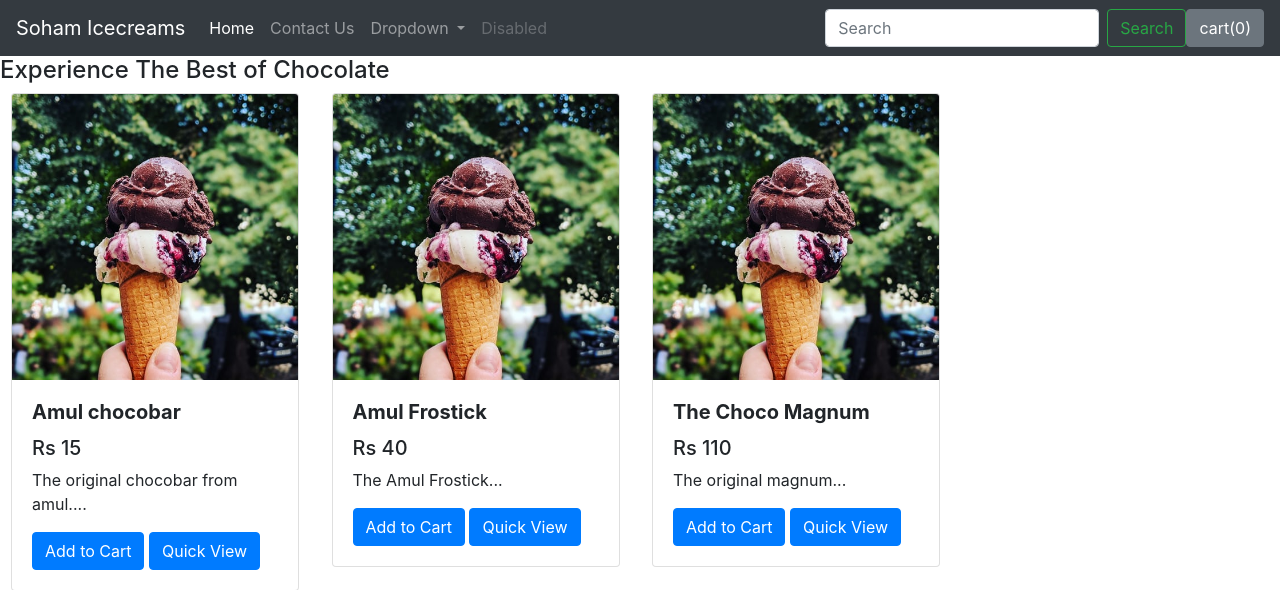
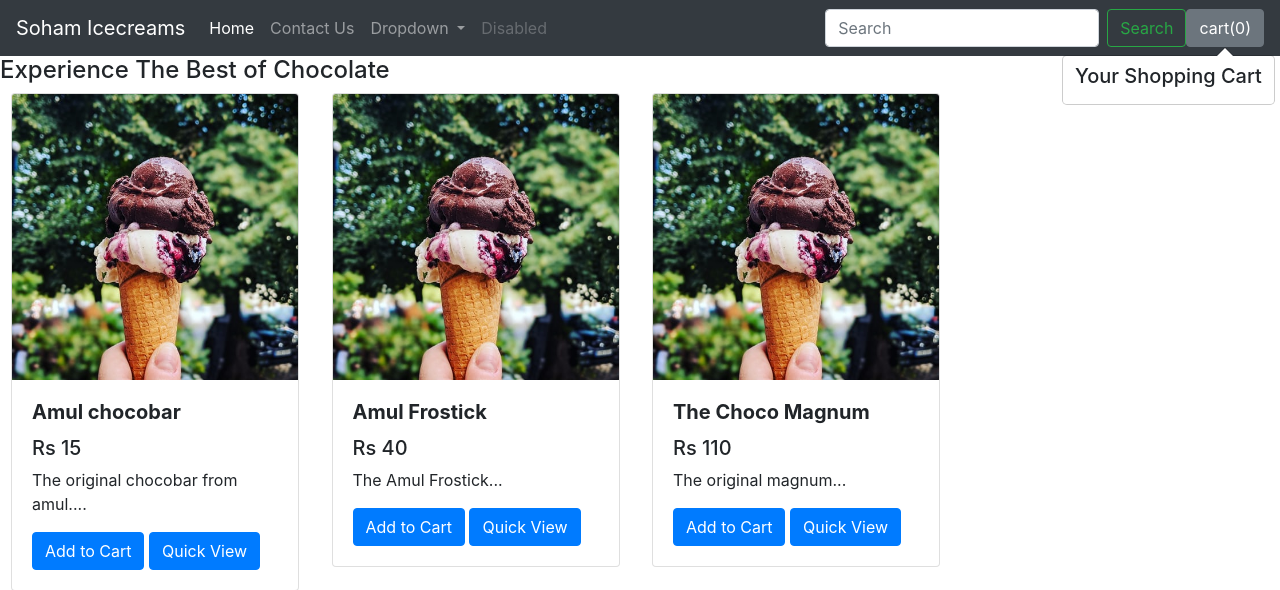
Before and after one commit to nandysoham/icecream, a Django app: page /shop in a window 1280 px wide. Shown: the top 590 px of the page. Run offline with Django 3.2, Linux system fonts and the light colour scheme; data comes from the database, SQL or seed files in the repository; some libraries are stand-ins or nearby versions.

Commit message:
my first changes

```diff
--- a/templates/shop_basic.html
+++ b/templates/shop_basic.html
@@ -16,7 +16,7 @@
   <body>
 
     <nav class="navbar navbar-expand-lg navbar-dark bg-dark">
-  <a class="navbar-brand" href="#">Soham Icecreams</a>
+  <a class="navbar-brand" href="/">Soham Icecreams</a>
   <button class="navbar-toggler" type="button" data-toggle="collapse" data-target="#navbarSupportedContent" aria-controls="navbarSupportedContent" aria-expanded="false" aria-label="Toggle navigation">
     <span class="navbar-toggler-icon"></span>
   </button>
--- a/templates/shop_index.html
+++ b/templates/shop_index.html
@@ -70,10 +70,12 @@
             <div class="card" style="width: 18rem;">
               <img src="/static/photos/icecream.jpg" class="card-img-top" alt="...">
               <div class="card-body">
-                <h5 class="card-title"><strong>{{i.pname}}</strong></h5>
-                <h5 class="card-price">Rs {{i.pprice}}</h5>
+                <h5 class="card-title" id="namepr{{i.id}}"><strong>{{i.pname}}</strong></h5>
+                <h5 class="card-price" id="pricepr{{i.id}}">Rs {{i.pprice}}</h5>
+                <!-- ########### this was added by me not on harry-->
                 <p class="card-text">{{i.pdesc|slice:"0:53"}}...</p>
-                <span id="divpr{{i.id}}">
+                <span id="divpr{{i.id}}" class="divpr">
+                <!-- the class tag was given to ensure all elements fall in the range when we can activate +/- buttons-->
                 <!-- note this is done so that we can fetch the + - button on add to cart -->
                 <button id="pr{{i.id}}"class="btn btn-primary cart">Add to Cart</button>
                 </span>
@@ -122,7 +124,9 @@
   {
     cart=JSON.parse(localStorage.getItem('cart'));
     document.getElementById('cart').innerHTML= Object.keys(cart).length;
+    updatecart(cart);
     //to get the exact length of cart at the time of refreshing
+    //updating the exact amount of items considered in +/- cases
   }
   $('.cart').click(function(){
     //console.log('clicked');
@@ -134,20 +138,67 @@
     else{
       cart[idstr]=1;
     }
+    updatecart(cart);
+    //after every click the numbers areupdated in +/- buttons else this would need another round of reload
     console.log(cart);
     localStorage.setItem('cart', JSON.stringify(cart));
     //note this is used to update the cart everytime you refresh
     document.getElementById('cart').innerHTML= Object.keys(cart).length ;
+    updatepopover(cart);
     });
     $('#popcart').popover();
-    document.getElementById('popcart').setAttribute('data-content','<h5>cart</h5>')
 
-    {% comment %} function updatecart(cart){
-      for (item in cart){
+    //to update popover for cart
+
+    function updatepopover(cart)
+    {
+      console.log('we are inside popover');
+      var popstr = "";
+      popstr =popstr + "<h5>Your Shopping Cart</h5>";
+      var i = 1;
+      for (var item in cart){
+        popstr = popstr + "<b>" + i+". " + "</b>";
+        popstr = popstr + document.getElementById('name' + item).innerHTML.slice(0,20) + "... Qty: " + cart[item]  + " " + document.getElementById('price' + item).innerHTML + '<br>';
+        i=i+1;
+      }
+      console.log(popstr);
+      document.getElementById('popcart').setAttribute('data-content',popstr);
+    }
+    updatepopover(cart);
+
+    $('#popcart').popover('show');
+
+     function updatecart(cart){
+       console.log(cart);
+      for (var item in cart){
+        document.getElementById('div'+item).innerHTML = "<button id='minus" + item + "' class ='btn btn-primary minus'> - </button> <span id='val" + item + "'>" + cart[item] + "</span> <button id='plus" + item + "' class='btn btn-primary plus'> + </button>";
 
 
-      document.getElementById('div'+item).innerHTML="<button id="minus">"
+
       }
-    } {% endcomment %}
+    }
+
+    $('.divpr').on("click", "button.minus", function(){
+      console.log("minus clicked");
+      a = this.id.slice(7,);
+      console.log(a);
+      cart['pr'+a]= cart['pr'+a]-1;
+      cart['pr'+a]=Math.max(0,cart['pr'+a]);
+      document.getElementById('valpr'+a).innerHTML=cart['pr'+a];
+      updatecart(cart);
+
+
+    });
+
+    $('.divpr').on("click", "button.plus", function(){
+      console.log("plus clicked");
+      a = this.id.slice(6,);
+      cart['pr'+a]= cart['pr'+a]+1;
+      cart['pr'+a]=Math.max(0,cart['pr'+a]);
+      console.log(cart['pr'+a]);
+      document.getElementById('valpr'+a).innerHTML=cart['pr'+a];
+      updatecart(cart);
+
+    });
 
  {% endblock JavaScript%}
```
Also changed, not shown: static/photos/ice1.jpg (added).
